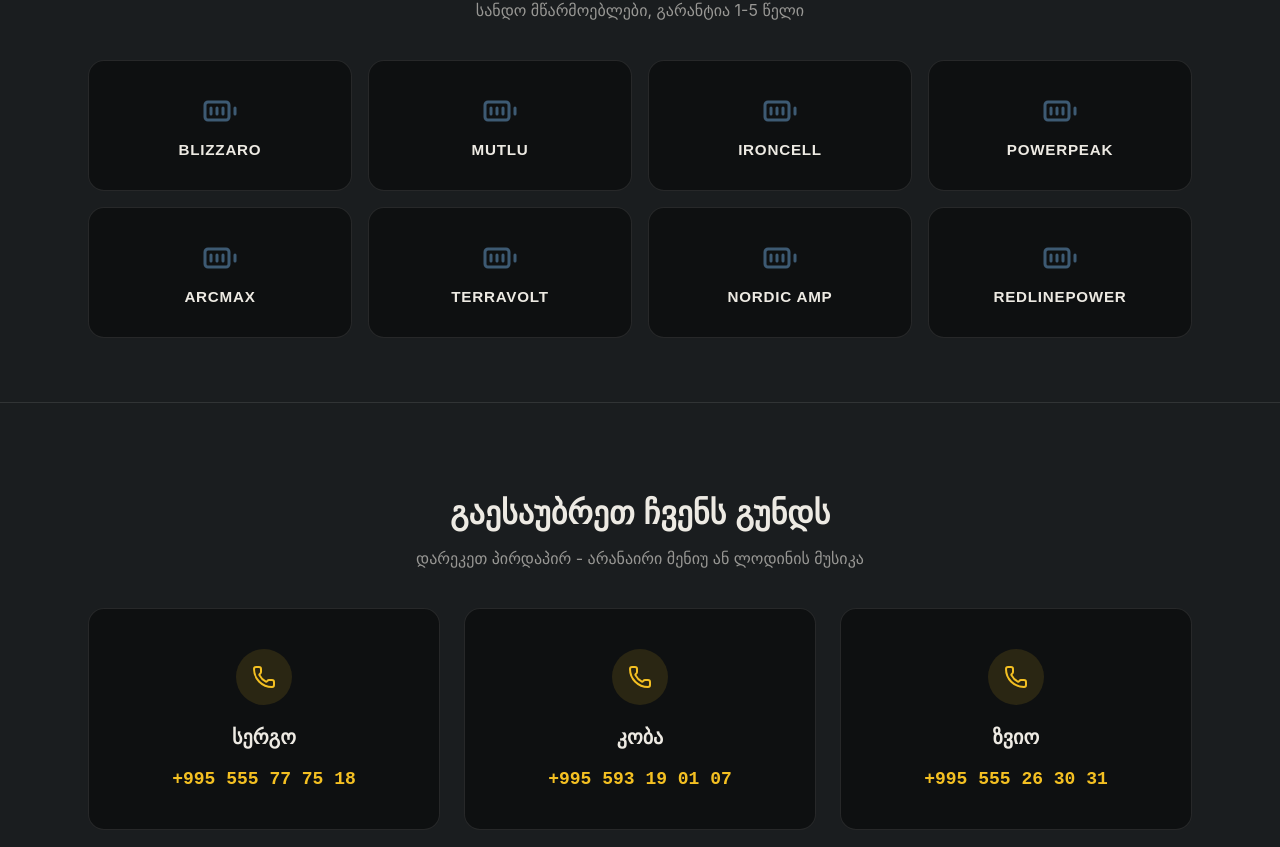
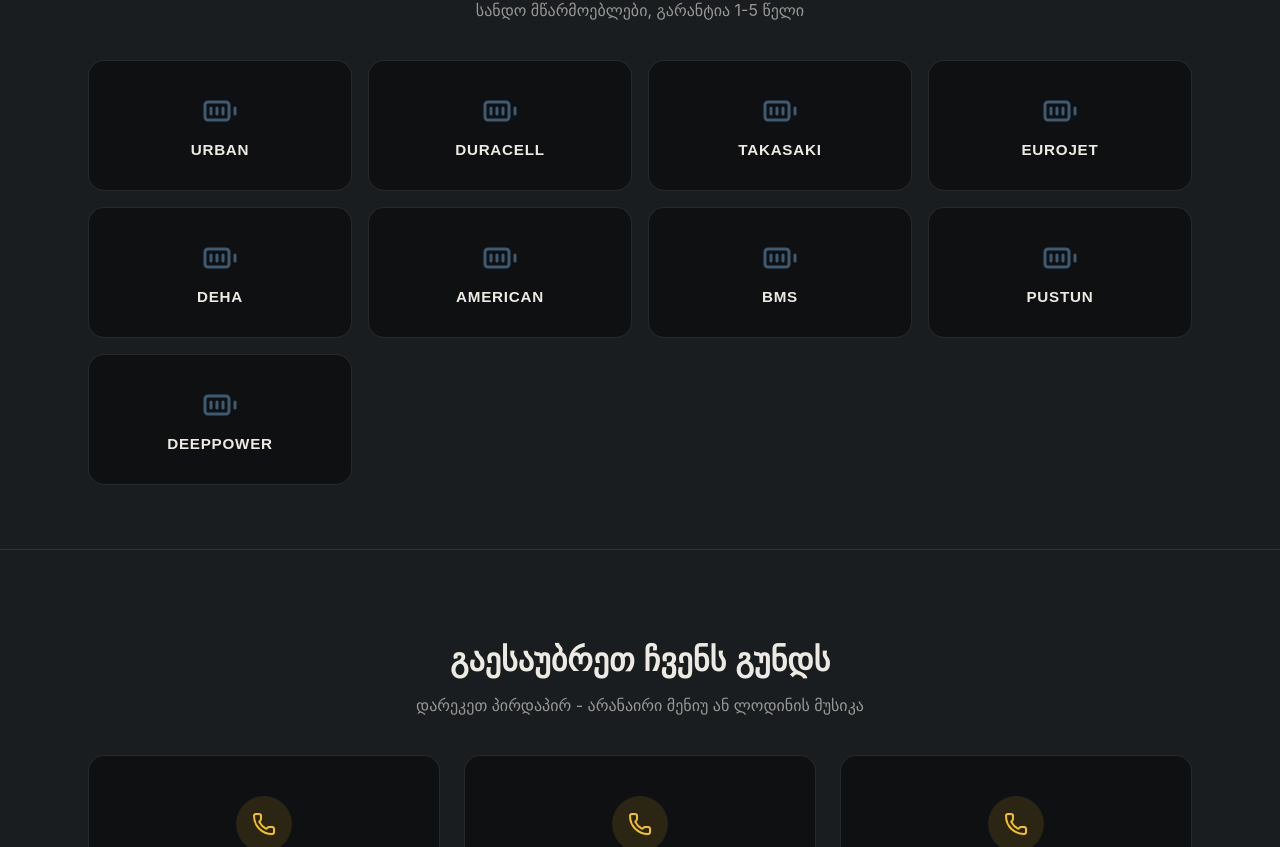
Before and after one commit to Dachi2424/ZvioShop-client, a React (Vite) app: page / in a window 1280 px wide. Shown: the part 1489-2336 px from the top of the page. Built offline with nearby package versions, Linux system fonts and the light colour scheme; no server answers.

Commit message:
made fixes

```diff
--- a/src/api/admin.js
+++ b/src/api/admin.js
@@ -22,6 +22,8 @@
 export const adminListProducts = (params = {}) =>
   axios.get(`${import.meta.env.VITE_API_URL}/products`, { params }).then((res) => res.data);
 
+export const adminGetProduct = (id) =>
+  axios.get(`${import.meta.env.VITE_API_URL}/products/${id}`).then((res) => res.data);
 export const adminCreateProduct = (payload) => api.post("/", payload);
 export const adminUpdateProduct = (id, payload) => api.patch(`/edit-product/${id}`, payload);
 export const adminDeleteProduct = (id) => api.delete(`/${id}`);
--- a/src/components/Brands/Brands.jsx
+++ b/src/components/Brands/Brands.jsx
@@ -4,14 +4,15 @@
 import { useNavigate } from 'react-router-dom'
 
 const brands = [
-  "Blizzaro",
-  "Mutlu",
-  "IronCell",
-  "PowerPeak",
-  "ArcMax",
-  "TerraVolt",
-  "Nordic Amp",
-  "RedlinePower",
+  "Urban",
+  "Duracell",
+  "Takasaki",
+  "Eurojet",
+  "Deha",
+  "American",
+  "BMS",
+  "Pustun",
+  "Deeppower"
 ];
 
 export default function Brands() {
--- a/src/components/ProductFilter/ProductFilter.jsx
+++ b/src/components/ProductFilter/ProductFilter.jsx
@@ -3,8 +3,15 @@
 import "./ProductFilter.scss";
 
 const BRANDS = [
-  "Blizzaro", "Mutlu", "IronCell", "PowerPeak",
-  "ArcMax", "TerraVolt", "Nordic Amp", "RedlinePower",
+  "Urban",
+  "Duracell",
+  "Takasaki",
+  "Eurojet",
+  "Deha",
+  "American",
+  "BMS",
+  "Pustun",
+  "Deeppower"
 ];
 
 const ProductFilter = ({ filters, onChange, onReset }) => {
--- a/src/pages/ProductForm/ProductForm.jsx
+++ b/src/pages/ProductForm/ProductForm.jsx
@@ -1,6 +1,6 @@
 import { useEffect, useState } from "react";
 import { useNavigate, useParams } from "react-router-dom";
-import { adminCreateProduct, adminUpdateProduct, adminListProducts } from "../../api/admin";
+import { adminCreateProduct, adminUpdateProduct, adminGetProduct } from "../../api/admin";
 import "./ProductForm.scss";
 import { useTranslation } from "react-i18next"
 import { Helmet } from "react-helmet-async"
@@ -30,14 +30,10 @@
     if (!isEdit) return;
     (async () => {
       try {
-        const data = await adminListProducts();
-        const list = Array.isArray(data) ? data : data.products || [];
-        const found = list.find((p) => String(p.id) === String(id));
-        if (found) {
-          setForm({ ...empty, ...found });
-          if (Array.isArray(found.image) && found.image.length) {
-            setImages(found.image);
-          }
+        const found = await adminGetProduct(id);
+        setForm({ ...empty, ...found });
+        if (Array.isArray(found.image) && found.image.length) {
+          setImages(found.image);
         }
       } catch (err) {
         setError(err.message);
```
